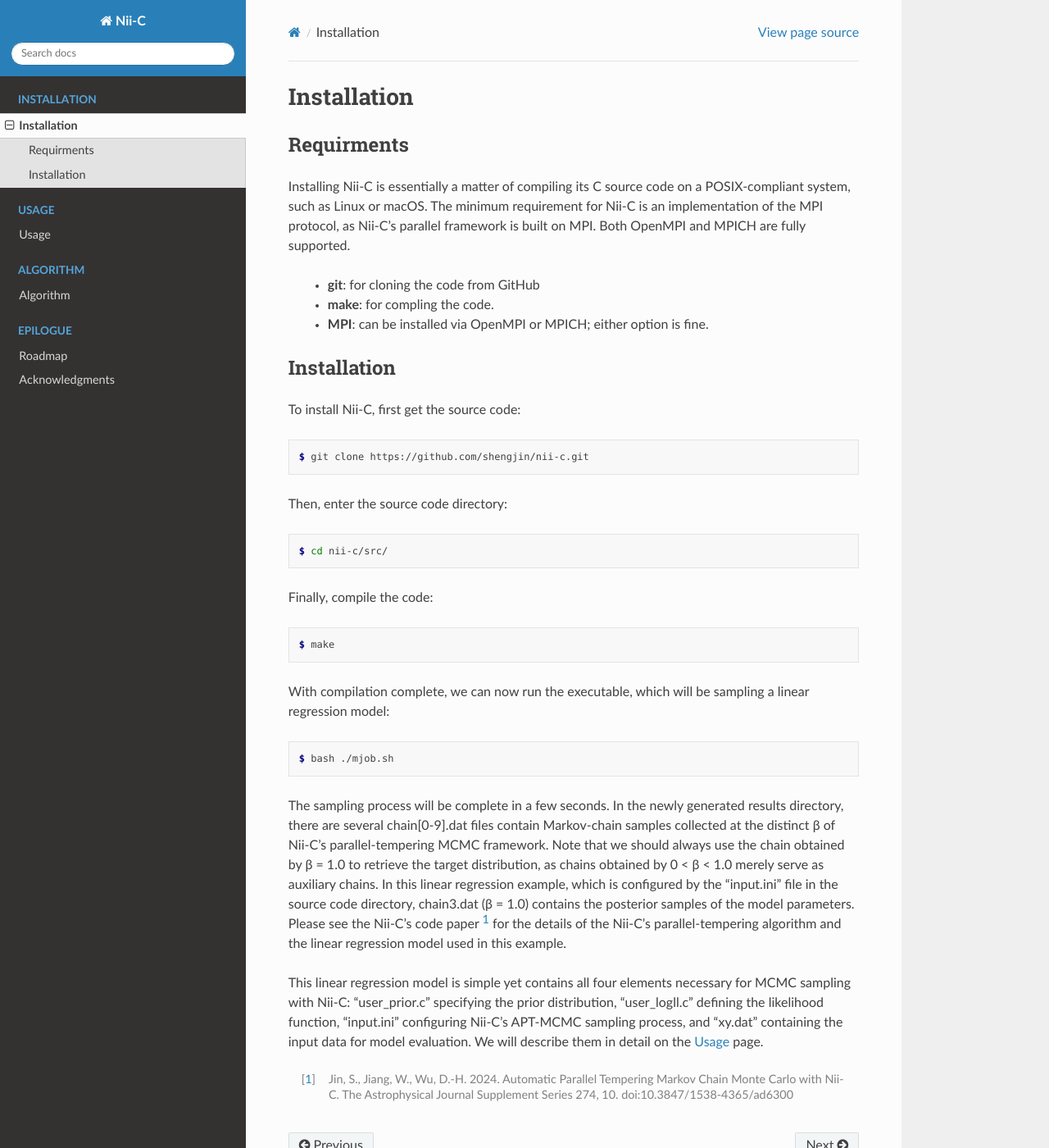
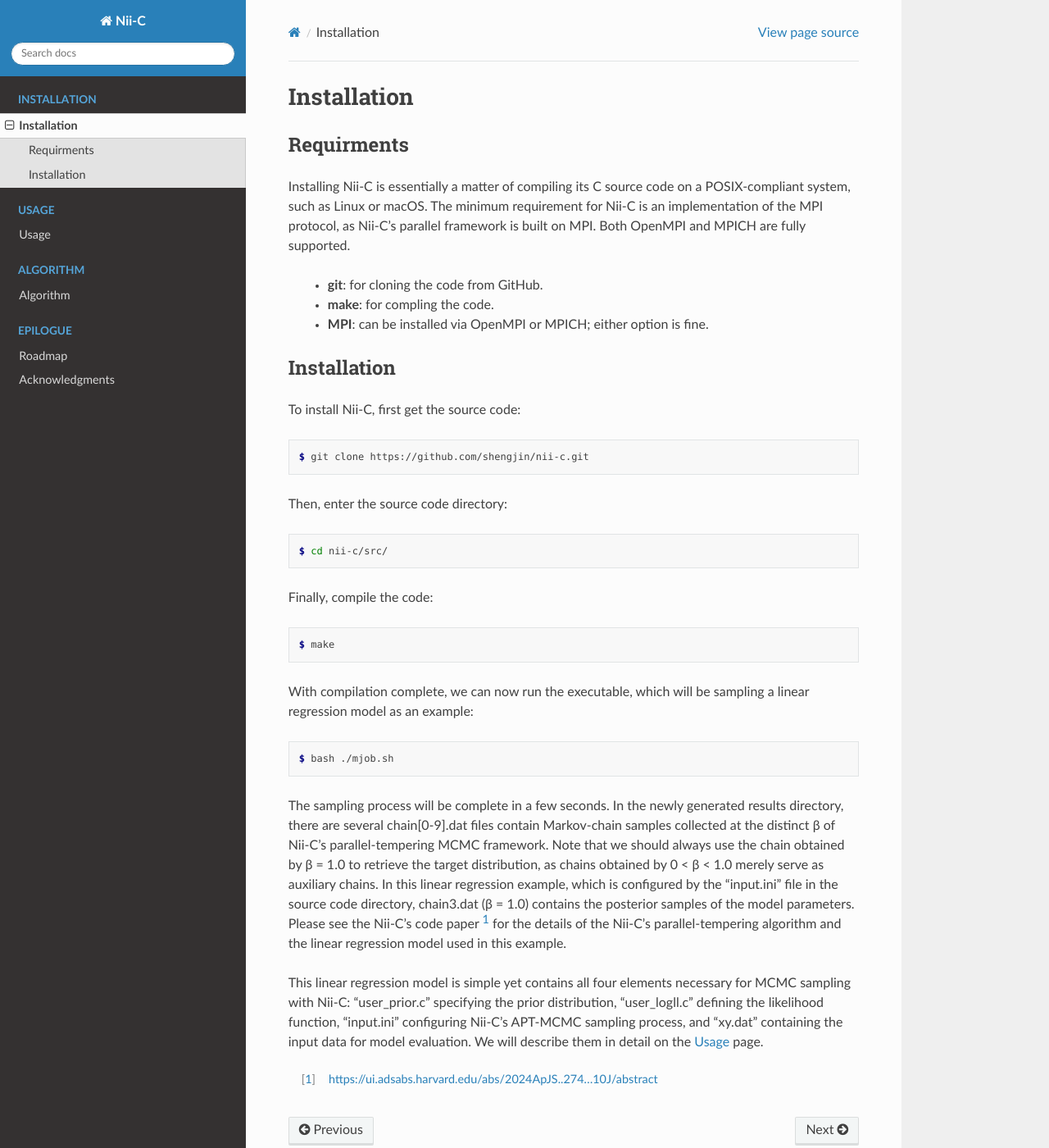
Before and after one commit to shengjin/nii-c-MAN, a Sphinx documentation site: the page built from docs/source/install.rst, in a window 1280 px wide and 1400 px high. Shown: the whole window at 82% size. Built offline with Sphinx 7.4.7 and the Read the Docs theme 3.1.0, drawn with Linux system fonts in a browser that asks for light colours.

Commit message:
modify epilogue

```diff
--- a/docs/source/install.rst
+++ b/docs/source/install.rst
@@ -10,7 +10,7 @@ The minimum requirement for Nii-C is an implementation of the MPI protocol, as N
 Both OpenMPI and MPICH are fully supported.
 
 
-   -  **git**: for cloning the code from GitHub
+   -  **git**: for cloning the code from GitHub.
    -  **make**: for compling the code.
    -  **MPI**: can be installed via OpenMPI or MPICH; either option is fine.
 
@@ -37,7 +37,7 @@ Finally, compile the code:
 
    $ make
 
-With compilation complete, we can now run the executable, which will be sampling a linear regression model:
+With compilation complete, we can now run the executable, which will be sampling a linear regression model as an example:
 
 
 .. code-block:: console
@@ -57,4 +57,4 @@ We will describe them in detail on the :doc:`../usage` page.
 
 
 
-.. [1]  Jin, S., Jiang, W., Wu, D.-H. 2024. Automatic Parallel Tempering Markov Chain Monte Carlo with Nii-C. The Astrophysical Journal Supplement Series 274, 10. doi:10.3847/1538-4365/ad6300
+.. [1]  https://ui.adsabs.harvard.edu/abs/2024ApJS..274...10J/abstract
```
